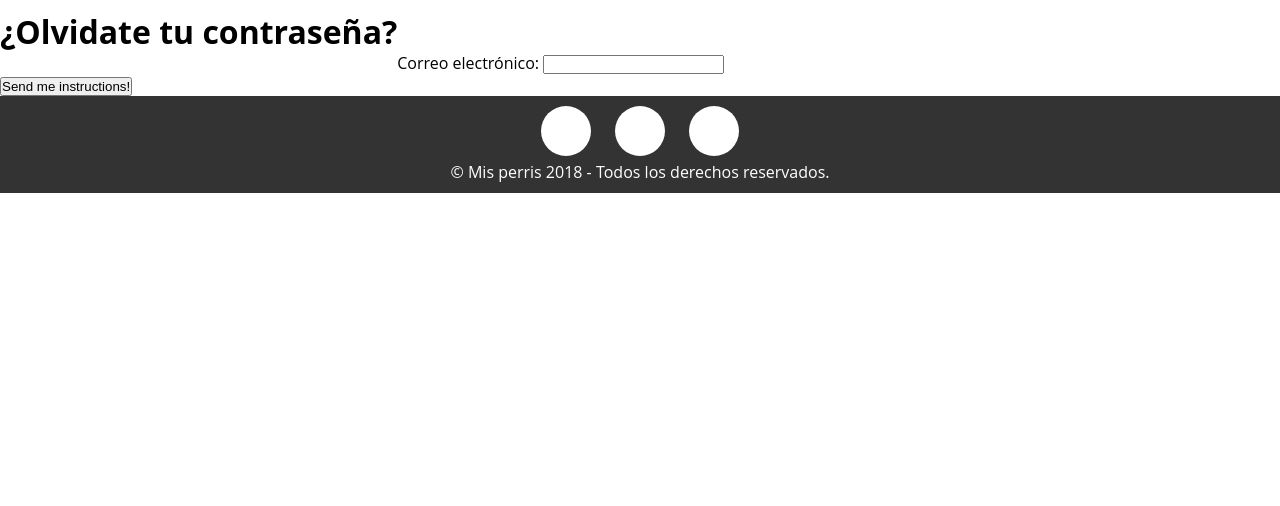
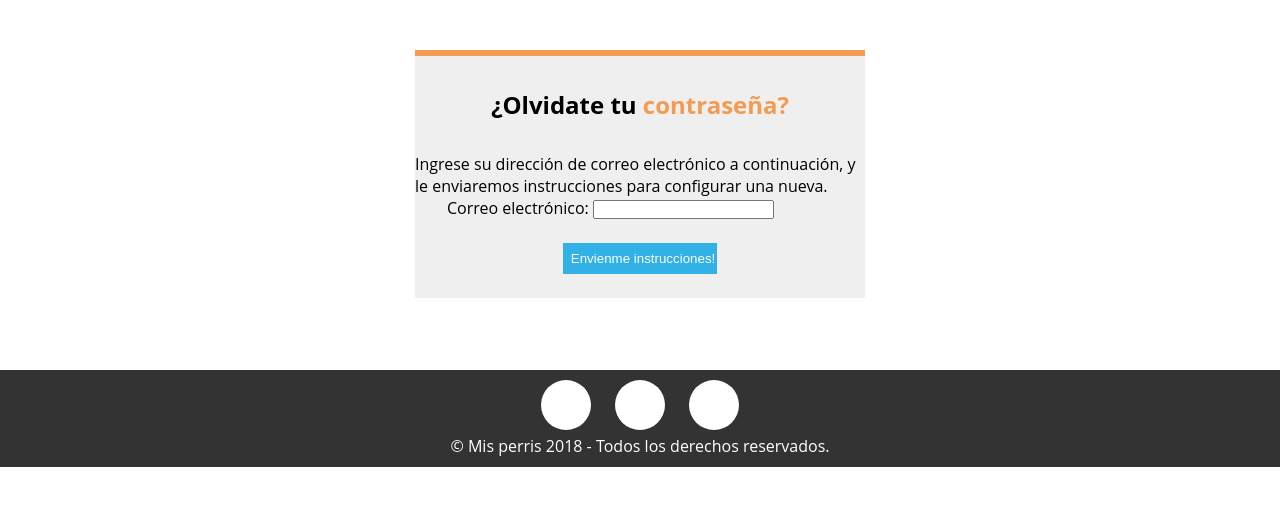
Before and after one commit to cduranf/MisPerris, a Django app: page /accounts/password_reset/ in a window 1280 px wide. Shown: the part 50-556 px from the top of the page. Run offline with Django 3.2, Linux system fonts and the light colour scheme; some libraries are stand-ins or nearby versions; some web fonts are replaced.

Commit message:
Se actualizan errores y modificacion de html

```diff
--- a/my_project/accounts/static/styles/estil.css
+++ b/my_project/accounts/static/styles/estil.css
@@ -198,20 +198,31 @@
 }
 
 /*---------------FORMULARIOS --------------------------- */
-.sign{
-    margin-top: 60px;
+.form__top {
+	width: 100%;
+	text-align: center;
+	padding: 2rem 0 1rem;
+	border-top: solid .4rem #F39B53;
+	margin-bottom: 1rem;
 }
-
-.fsign{
-    margin-top: 14px;
+.form__top2 {
+	width: 100%;
+	text-align: center;
+	padding: 0rem 0 1rem;
+	margin-bottom: 1rem;
 }
-
-.olvida{
-    margin-top: 60px;
+.btn__form {
+	display: flex;
+	justify-content: space-around;
+	margin-top: 1rem;
 }
-
-.folvida{
-    margin-top: 80px;
+.btn__submit{
+	background-color: #EFEFEF;
+	padding: .5rem;
+	margin: .5rem 0;
+	border: none;
+	border-bottom: solid #C8C8C8 .2rem;
+	transition: all .5s;
 }
 /*------Responsive----- */
 
--- a/my_project/accounts/static/styles/registro.css
+++ b/my_project/accounts/static/styles/registro.css
@@ -152,6 +152,7 @@
 		margin-top: 72px; /*552PX */
 	}
 
+
 	main{
 		margin-bottom: -480px;
 		margin-top: 81px;
--- a/my_project/accounts/templates/registration/login.html
+++ b/my_project/accounts/templates/registration/login.html
@@ -16,6 +16,7 @@
       {{ form.as_p }}
       <div class="btn__form">
         <button type="submit" class="btn__submit">Ingresar</button>
+        <input class="btn__reset" type="reset" value="LIMPIAR">
       </div>
     </form>
 </div>
--- a/my_project/accounts/templates/registration/password_reset_form.html
+++ b/my_project/accounts/templates/registration/password_reset_form.html
@@ -1,15 +1,22 @@
 {% extends 'base.html' %}
 
 {% block title %}¿Olvidate tu contraseña?{% endblock %}
+{% load static %}
+{% block content %}
+<head>
+    <link rel="stylesheet" href="{% static 'styles/registro.css' %}">
+</head>
+<div class="container">
+    <h2 class="form__top">¿Olvidate tu<span> contraseña?</span></h2>
+    <p>Ingrese su dirección de correo electrónico a continuación, y le enviaremos instrucciones para configurar una nueva.</p>
 
-{% block content %}
-  <h1 class="olvida">¿Olvidate tu contraseña?</h1>
-  <p>Ingrese su dirección de correo electrónico a continuación, y le enviaremos instrucciones para configurar una nueva.</p>
-
-  <form method="POST" class="folvida">
-    {% csrf_token %}
-    {{ form.as_p }}
-    <input type="submit" value="Send me instructions!">
-  </form>
+    <form method="POST" class="form__reg">
+      {% csrf_token %}
+      {{ form.as_p }}
+      <div class="btn__form">
+          <input type="submit" class="btn__submit" value="Envienme instrucciones!">
+      </div>
+    </form>
+  </div>
 </div>
 {% endblock %}
```
Also changed, not shown: my_project/accounts/templates/home.html (+10 -4 lines), my_project/accounts/templates/registration/password_reset_done.html (+10 -4 lines), my_project/accounts/templates/signup.html (+12 -4 lines), 8 other files.
